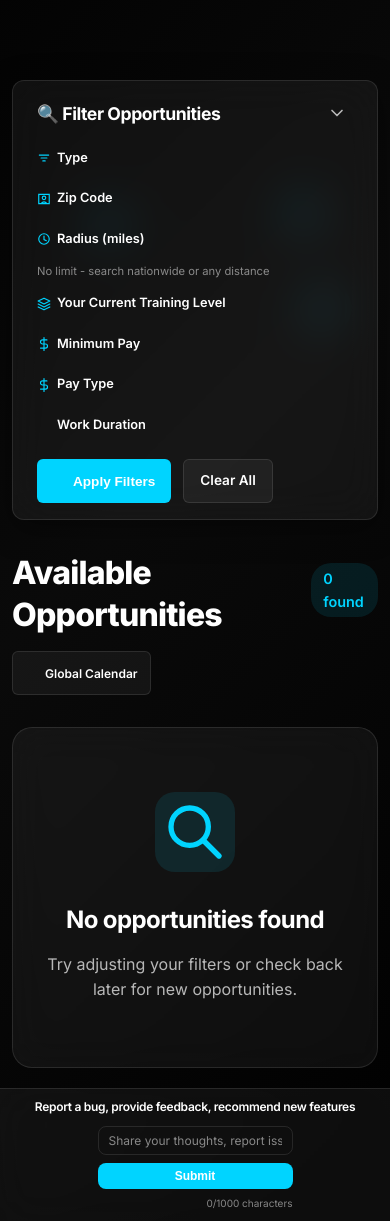
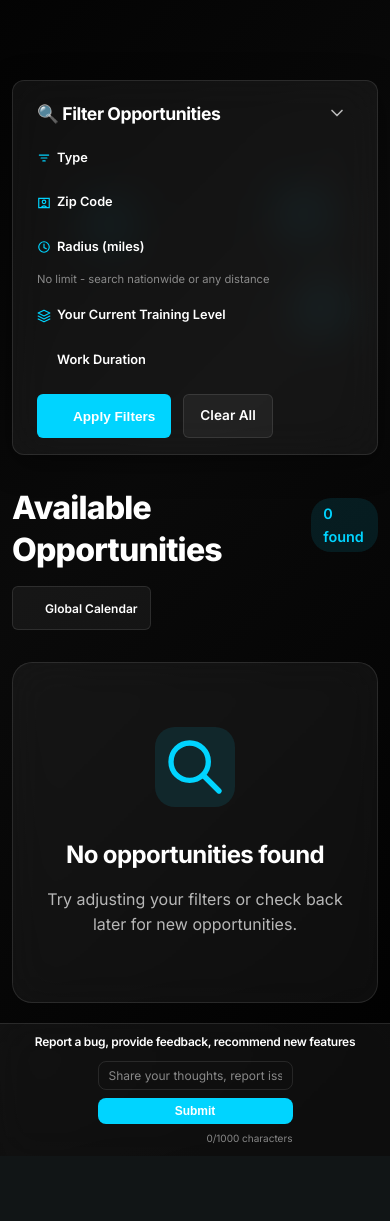
Before and after one commit to roodchris/Nucleus, a Python web app: template app/templates/opportunities/list.html in a window 390 px wide. Shown: the part 309-1530 px from the top of the page. After the commit the page ends 1452 px from the top, so only its background shows below. Run offline with Jinja, Linux system fonts and the light colour scheme; the template is opened without the code that fills it, so the values that code supplies are empty.

Commit message:
Remove minimum pay and pay type filters, display remaining filters on single line
- Removed minimum pay and pay type filter fields from browse opportunities page
- Updated filter grid to display all 5 remaining filters on a single line
- Added responsive breakpoints for medium and mobile screens
- Filters now show: Type, Zip Code, Radius, Training Level, Work Duration

```diff
--- a/app/templates/opportunities/list.html
+++ b/app/templates/opportunities/list.html
@@ -120,26 +120,6 @@
             Your Current Training Level
           </label>
           {{ form.pgy_year(class="filter-input") }}
-        </div>
-
-        <div class="filter-group">
-          <label class="filter-label">
-            <svg width="16" height="16" viewBox="0 0 24 24" fill="none" xmlns="http://www.w3.org/2000/svg">
-              <path d="M12 1v22M17 5H9.5a3.5 3.5 0 0 0 0 7h5a3.5 3.5 0 0 1 0 7H6" stroke="currentColor" stroke-width="2" stroke-linecap="round" stroke-linejoin="round"/>
-            </svg>
-            Minimum Pay
-          </label>
-          {{ form.minimum_pay(class="filter-input") }}
-        </div>
-
-        <div class="filter-group">
-          <label class="filter-label">
-            <svg width="16" height="16" viewBox="0 0 24 24" fill="none" xmlns="http://www.w3.org/2000/svg">
-              <path d="M12 1v22M17 5H9.5a3.5 3.5 0 0 0 0 7h5a3.5 3.5 0 0 1 0 7H6" stroke="currentColor" stroke-width="2" stroke-linecap="round" stroke-linejoin="round"/>
-            </svg>
-            Pay Type
-          </label>
-          {{ form.pay_type(class="filter-input") }}
         </div>
 
 
@@ -345,7 +325,7 @@
 
   .filters-grid {
     display: grid;
-    grid-template-columns: repeat(auto-fit, minmax(200px, 1fr));
+    grid-template-columns: repeat(5, 1fr);
     gap: 0.75rem;
     margin-bottom: 1rem;
   }
@@ -684,6 +664,12 @@
   }
 
   /* Responsive Design */
+  @media (max-width: 1200px) {
+    .filters-grid {
+      grid-template-columns: repeat(3, 1fr);
+    }
+  }
+
   @media (max-width: 768px) {
     .page-title {
       font-size: 2.5rem;
@@ -691,6 +677,7 @@
 
     .filters-grid {
       grid-template-columns: 1fr;
+      gap: 1rem;
     }
 
     .opportunities-grid {
```
